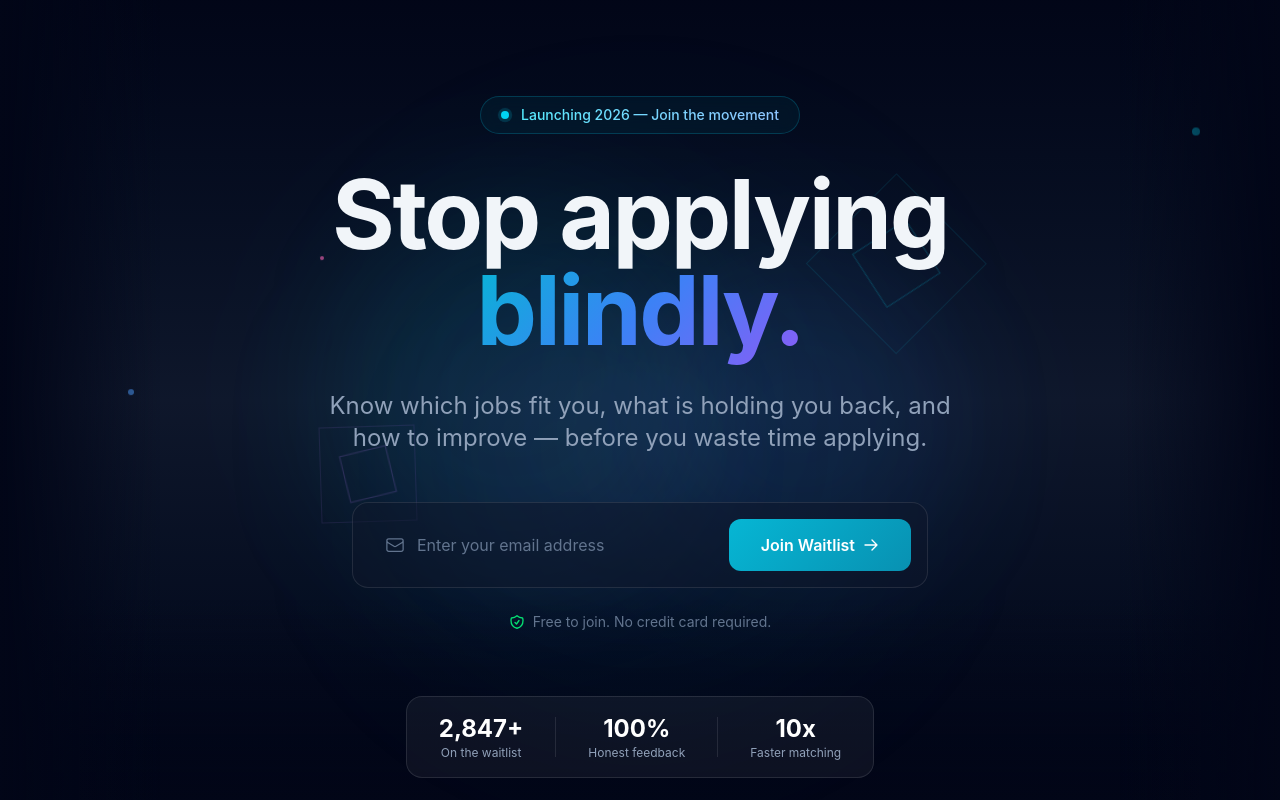
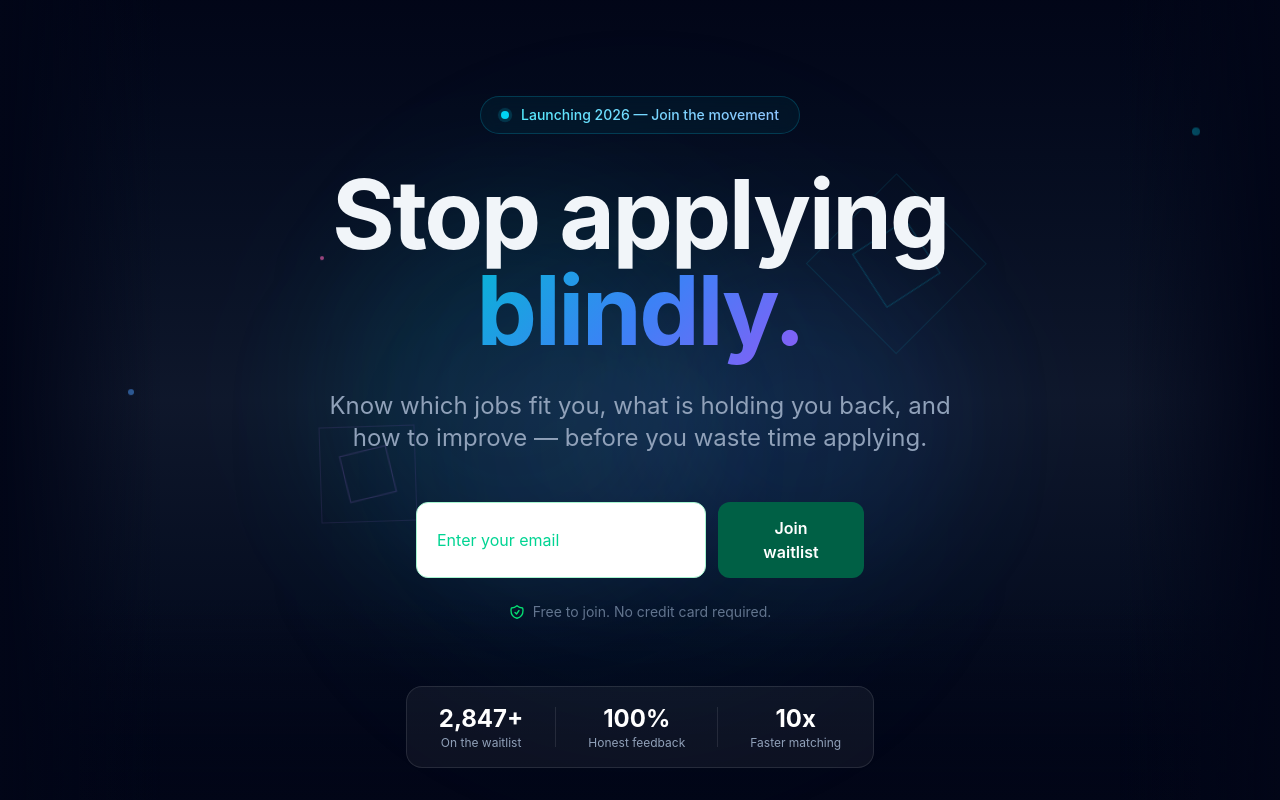
Before and after one commit to dr-winner/careeros, a Next.js app: page / in a window 1280 px wide. Shown: the top 800 px of the page. Built offline with nearby package versions, Linux system fonts and the light colour scheme.

Commit message:
feat: add confetti animation and better success messaging on waitlist signup

```diff
--- a/package.json
+++ b/package.json
@@ -10,6 +10,7 @@
   },
   "dependencies": {
     "@prisma/client": "^7.7.0",
+    "canvas-confetti": "^1.9.4",
     "next": "16.2.2",
     "prisma": "^7.7.0",
     "react": "19.2.4",
@@ -18,6 +19,7 @@
   },
   "devDependencies": {
     "@tailwindcss/postcss": "^4",
+    "@types/canvas-confetti": "^1.9.0",
     "@types/node": "^20",
     "@types/react": "^19",
     "@types/react-dom": "^19",
--- a/src/app/components/waitlist-form.tsx
+++ b/src/app/components/waitlist-form.tsx
@@ -1,14 +1,43 @@
 "use client";
 
-import { useState, FormEvent } from "react";
+import { useState, FormEvent, useEffect } from "react";
+import confetti from "canvas-confetti";
 
 export default function WaitlistForm() {
   const [email, setEmail] = useState("");
-  const [isFocused, setIsFocused] = useState(false);
-  const [status, setStatus] = useState<
-    "idle" | "loading" | "success" | "error"
-  >("idle");
+  const [submittedEmail, setSubmittedEmail] = useState("");
+  const [status, setStatus] = useState<"idle" | "loading" | "success" | "error">("idle");
   const [message, setMessage] = useState("");
+
+  useEffect(() => {
+    if (status === "success") {
+      const duration = 2000;
+      const end = Date.now() + duration;
+
+      const colors = ["#22c55e", "#3b82f6", "#f59e0b"];
+
+      (function frame() {
+        confetti({
+          particleCount: 3,
+          angle: 60,
+          spread: 55,
+          origin: { x: 0 },
+          colors,
+        });
+        confetti({
+          particleCount: 3,
+          angle: 120,
+          spread: 55,
+          origin: { x: 1 },
+          colors,
+        });
+
+        if (Date.now() < end) {
+          requestAnimationFrame(frame);
+        }
+      })();
+    }
+  }, [status]);
 
   const handleSubmit = async (e: FormEvent) => {
     e.preventDefault();
@@ -17,7 +46,7 @@ export default function WaitlistForm() {
 
     if (!email || !email.includes("@")) {
       setStatus("error");
-      setMessage("Please enter a valid email address");
+      setMessage("Enter a valid email address");
       return;
     }
 
@@ -31,157 +60,59 @@ export default function WaitlistForm() {
       const data = await response.json();
 
       if (response.ok) {
+        setSubmittedEmail(email);
         setStatus("success");
-        setMessage("You're on the list! We'll be in touch.");
         setEmail("");
       } else {
         setStatus("error");
-        setMessage(data.message || data.error || "Something went wrong");
+        setMessage(data.message || "Something went wrong");
       }
     } catch {
       setStatus("error");
-      setMessage("Connection error. Please try again.");
+      setMessage("Connection failed. Try again.");
     }
   };
 
   if (status === "success") {
     return (
-      <div className="animate-scale-in">
-        <div className="glass-strong inline-flex items-center gap-4 rounded-2xl px-8 py-5">
-          <div className="flex h-12 w-12 items-center justify-center rounded-full bg-green-500/20">
-            <svg
-              className="h-6 w-6 text-green-400"
-              fill="none"
-              viewBox="0 0 24 24"
-              strokeWidth={2}
-              stroke="currentColor"
-            >
-              <path
-                strokeLinecap="round"
-                strokeLinejoin="round"
-                d="M4.5 12.75l6 6 9-13.5"
-              />
+      <div className="rounded-2xl border border-emerald-200 bg-emerald-50 p-8 text-center">
+        <div className="mb-4 inline-flex h-16 w-16 items-center justify-center rounded-full bg-emerald-100">
+          <svg className="h-8 w-8 text-emerald-600" fill="none" viewBox="0 0 24 24" strokeWidth={2} stroke="currentColor">
+            <path strokeLinecap="round" strokeLinejoin="round" d="M4.5 12.75l6 6 9-13.5" />
           </svg>
         </div>
-          <div>
-            <div className="font-semibold text-white">{message}</div>
-            <div className="text-sm text-slate-400">
-              We&apos;ll notify you when we launch
-            </div>
-          </div>
-        </div>
+        <h3 className="text-xl font-bold text-emerald-900">You&apos;re on the list!</h3>
+        <p className="mt-2 text-emerald-700">
+          Check your inbox at <strong>{submittedEmail}</strong> for a confirmation email.
+        </p>
+        <p className="mt-4 text-sm text-emerald-600">
+          Make sure you entered the correct email address.
+        </p>
       </div>
     );
   }
 
   return (
-    <form onSubmit={handleSubmit} className="mx-auto max-w-xl">
-      <div
-        className={`relative rounded-2xl border transition-all duration-300 ${
-          isFocused
-            ? "border-cyan-400/50 input-glow"
-            : status === "error"
-              ? "border-red-400/50"
-              : "border-white/10"
-        } bg-slate-900/50 backdrop-blur-xl`}
-      >
-        <div className="flex flex-col gap-4 p-3 sm:flex-row sm:items-center sm:p-4">
-          <div className="relative flex-1">
-            <div className="pointer-events-none absolute inset-y-0 left-0 flex items-center pl-4">
-              <svg
-                className={`h-5 w-5 transition-colors duration-300 ${
-                  isFocused ? "text-cyan-400" : "text-slate-500"
-                }`}
-                fill="none"
-                viewBox="0 0 24 24"
-                strokeWidth={1.5}
-                stroke="currentColor"
-              >
-                <path
-                  strokeLinecap="round"
-                  strokeLinejoin="round"
-                  d="M21.75 6.75v10.5a2.25 2.25 0 01-2.25 2.25h-15a2.25 2.25 0 01-2.25-2.25V6.75m19.5 0A2.25 2.25 0 0019.5 4.5h-15a2.25 2.25 0 00-2.25 2.25m19.5 0v.243a2.25 2.25 0 01-1.07 1.916l-7.5 4.615a2.25 2.25 0 01-2.36 0L3.32 8.91a2.25 2.25 0 01-1.07-1.916V6.75"
-                />
-              </svg>
-            </div>
+    <form onSubmit={handleSubmit} className="mx-auto max-w-md">
+      <div className="flex flex-col gap-3 sm:flex-row">
         <input
           type="email"
           value={email}
           onChange={(e) => setEmail(e.target.value)}
-              onFocus={() => setIsFocused(true)}
-              onBlur={() => setIsFocused(false)}
-              placeholder="Enter your email address"
+          placeholder="Enter your email"
           disabled={status === "loading"}
-              className="w-full border-0 bg-transparent py-3 pl-12 pr-4 text-white placeholder:text-slate-500 focus:outline-none focus:ring-0 disabled:cursor-not-allowed disabled:opacity-50"
+          className="flex-1 rounded-xl border border-emerald-200 bg-white px-5 py-3.5 text-emerald-900 placeholder:text-emerald-400 focus:border-emerald-500 focus:outline-none focus:ring-2 focus:ring-emerald-500/20 disabled:opacity-50"
         />
-          </div>
         <button
           type="submit"
           disabled={status === "loading"}
-            className="btn-primary shrink-0 rounded-xl px-8 py-3.5 font-semibold text-white disabled:cursor-not-allowed disabled:opacity-50"
+          className="rounded-xl bg-emerald-800 px-8 py-3.5 font-semibold text-white transition hover:bg-emerald-700 disabled:opacity-50"
         >
-            {status === "loading" ? (
-              <span className="flex items-center gap-2">
-                <svg
-                  className="h-5 w-5 animate-spin"
-                  fill="none"
-                  viewBox="0 0 24 24"
-                >
-                  <circle
-                    className="opacity-25"
-                    cx="12"
-                    cy="12"
-                    r="10"
-                    stroke="currentColor"
-                    strokeWidth="4"
-                  />
-                  <path
-                    className="opacity-75"
-                    fill="currentColor"
-                    d="M4 12a8 8 0 018-8V0C5.373 0 0 5.373 0 12h4zm2 5.291A7.962 7.962 0 014 12H0c0 3.042 1.135 5.824 3 7.938l3-2.647z"
-                  />
-                </svg>
-                <span className="hidden sm:inline">Joining...</span>
-              </span>
-            ) : (
-              <span className="flex items-center gap-2">
-                <span>Join Waitlist</span>
-                <svg
-                  className="h-4 w-4 transition-transform group-hover:translate-x-1"
-                  fill="none"
-                  viewBox="0 0 24 24"
-                  strokeWidth={2}
-                  stroke="currentColor"
-                >
-                  <path
-                    strokeLinecap="round"
-                    strokeLinejoin="round"
-                    d="M13.5 4.5L21 12m0 0l-7.5 7.5M21 12H3"
-                  />
-                </svg>
-              </span>
-            )}
+          {status === "loading" ? "Joining..." : "Join waitlist"}
         </button>
       </div>
-      </div>
-
       {status === "error" && message && (
-        <p className="mt-3 flex items-center justify-center gap-2 text-sm text-red-400">
-          <svg
-            className="h-4 w-4"
-            fill="none"
-            viewBox="0 0 24 24"
-            strokeWidth={2}
-            stroke="currentColor"
-          >
-            <path
-              strokeLinecap="round"
-              strokeLinejoin="round"
-              d="M12 9v3.75m9-.75a9 9 0 11-18 0 9 9 0 0118 0zm-9 3.75h.008v.008H12v-.008z"
-            />
-          </svg>
-          {message}
-        </p>
+        <p className="mt-2 text-sm text-red-600">{message}</p>
       )}
     </form>
   );
```
Also changed, not shown: 1 other file (tests, documents, lock files or other folders). Lines whose indentation alone changed are shown as unchanged.
